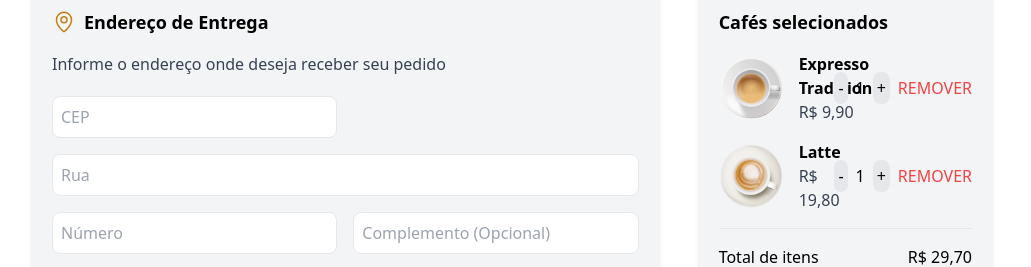
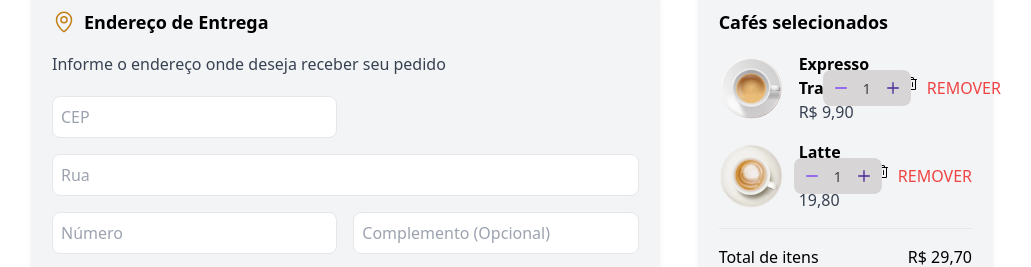
Before and after one commit to Thais-DN/Cafeteria-Desafio, a React (Vite) app: page /shopping-cart in a window 1280 px wide. Shown: the part 428-695 px from the top of the page, without its empty margins (128-1159 px from the left). Built offline with nearby package versions, Linux system fonts and the light colour scheme.

Commit message:
mod. estilo

```diff
--- a/src/components/ShoppingCart/ShoppingCart.tsx
+++ b/src/components/ShoppingCart/ShoppingCart.tsx
@@ -1,6 +1,7 @@
 import React from "react";
 import Header from "../Header/Header";
-import { MapPin, CreditCard, Bank, Money, CurrencyEur, CurrencyDollar } from "@phosphor-icons/react";
+import { MapPin, CreditCard, Bank, Money, CurrencyEur, CurrencyDollar, Trash } from "@phosphor-icons/react";
+import Selector from "../Card/Selector";
 
 const ShoppingCart: React.FC = () => {
   return (
@@ -53,10 +54,11 @@ const ShoppingCart: React.FC = () => {
               </div>
             </div>
             <div className="flex items-center">
-              <button className="bg-gray-200 p-1 rounded-lg">-</button>
-              <span className="mx-2">1</span>
-              <button className="bg-gray-200 p-1 rounded-lg">+</button>
-              <button className="ml-2 text-red-500">REMOVER</button>
+              <Selector />
+                <div className="flex">
+                    <Trash />
+                    <button className="ml-2 text-red-500">REMOVER</button>
+                </div>
             </div>
           </div>
           <div className="flex justify-between items-center mb-4">
@@ -68,10 +70,11 @@ const ShoppingCart: React.FC = () => {
               </div>
             </div>
             <div className="flex items-center">
-              <button className="bg-gray-200 p-1 rounded-lg">-</button>
-              <span className="mx-2">1</span>
-              <button className="bg-gray-200 p-1 rounded-lg">+</button>
-              <button className="ml-2 text-red-500">REMOVER</button>
+              <Selector />
+              <div className="flex">
+                    <Trash />
+                    <button className="ml-2 text-red-500">REMOVER</button>
+            </div>
             </div>
           </div>
           <div className="border-t pt-4">
```
